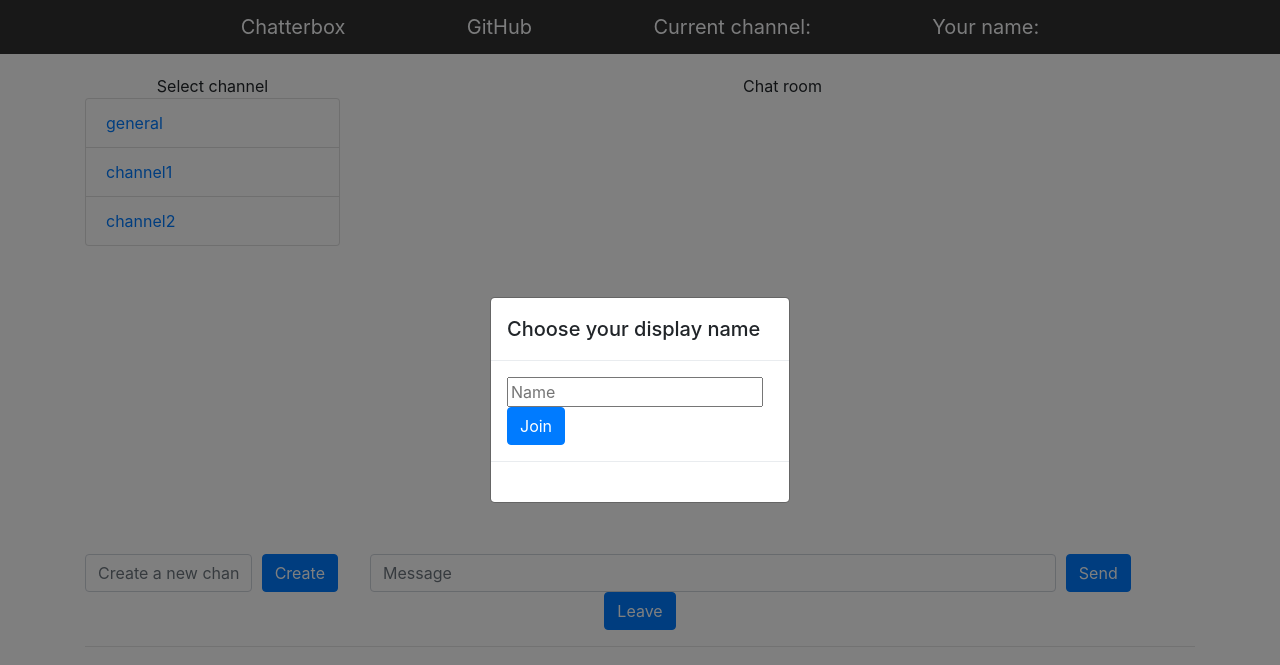
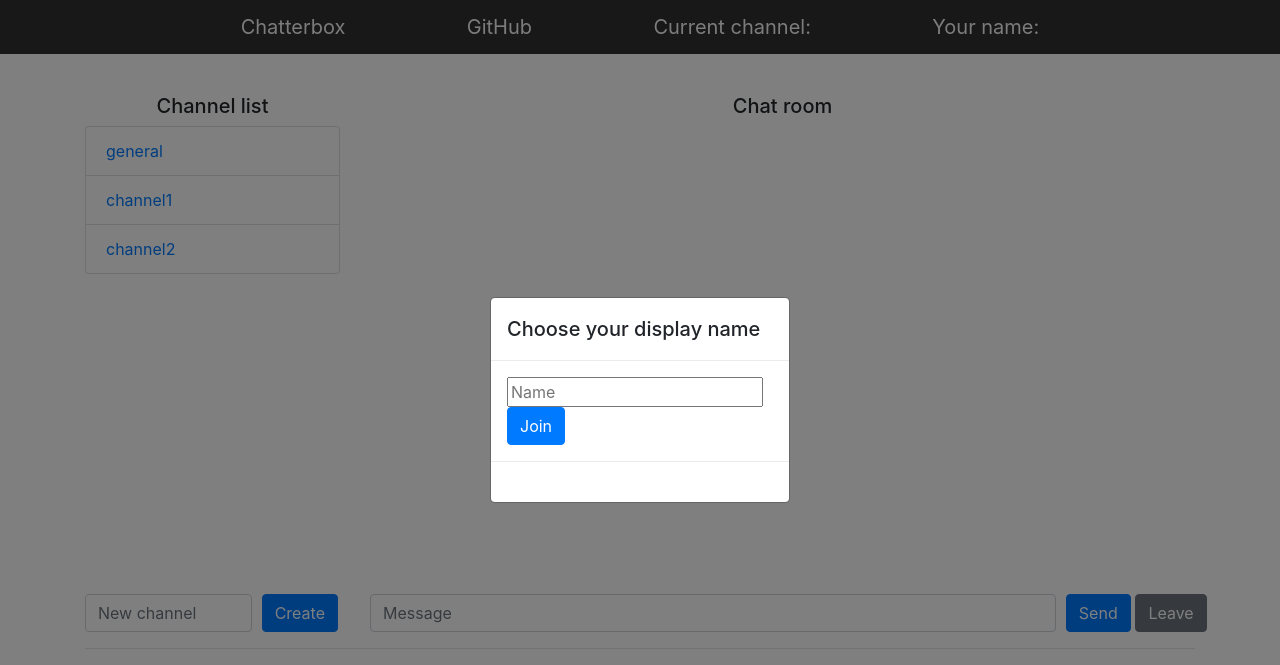
Before and after one commit to syntaxkim/project2-chatterbox, a Flask app: page / in a window 1280 px wide. Shown: the top 665 px of the page. Run offline with Flask 2, Linux system fonts and the light colour scheme; some libraries are stand-ins or nearby versions.

Commit message:
front-end updated

```diff
--- a/static/style.css
+++ b/static/style.css
@@ -9,6 +9,10 @@ html, body {
 #container{
     min-height: 100%;
     margin-top: 20px;
+}
+
+#list, #input {
+    padding-top: 20px;
 }
 
 #channel-list, #message-list {
--- a/templates/index.html
+++ b/templates/index.html
@@ -22,10 +22,10 @@
 {% endblock %}
 
 {% block body %}
-<div class="row justify-content-md-center">
-    <!-- channel list -->
+<div id="list" class="row justify-content-md-center">
+    <!-- channels -->
     <div id="channel-list" class="col-lg-3">
-        <div class="text-center">Select channel</div>
+        <h5 class="text-center">Channel list</h5>
         <ul class="list-group">
         {% if channels %}
             {% for channel in channels %}
@@ -34,22 +34,22 @@
         {% endif %}
         </ul>
     </div>
-    <!-- chatroom -->
+    <!-- messages -->
     <div id="message-list" class="col-lg-9">
-        <div class="text-center">Chat room</div>
+        <h5 class="text-center">Chat room</h5>
         <ul id="messages">
         </ul>
     </div>
 </div>
 
-<div class="row justify-content-md-center">
+<div id="input" class="row justify-content-md-center">
     <!-- channel input -->
     <div class="col-lg-3">
         <form class="form-row" id="create" action="#">
             <div class="col-8">
-                <input id="channel_name" class="form-control" type="text" autocomplete="off" placeholder="Create a new channel">
+                <input id="channel_name" class="form-control" type="text" autocomplete="off" placeholder="New channel">
             </div>
-            <div class="col">
+            <div class="col-1">
                 <button class="btn btn-primary" type="submit">Create</button>
             </div>
         </form>
@@ -61,12 +61,14 @@
             <div class="col-10">
                 <input id="message" class="form-control" type="text" autocomplete="off" autofocus placeholder="Message">
             </div>
-            <div class="col-2">
+            <div class="col-1">
                 <button class="btn btn-primary" type="submit">Send</button>
+            </div>
+            <div class="col-1">
+                <button class="btn btn-secondary" id="leave">Leave</button>
             </div>
         </form>
     </div>
-    <button class="btn btn-primary" id="leave">Leave</button>
 </div>
 
 <!-- Leave the chatbox -->
```
